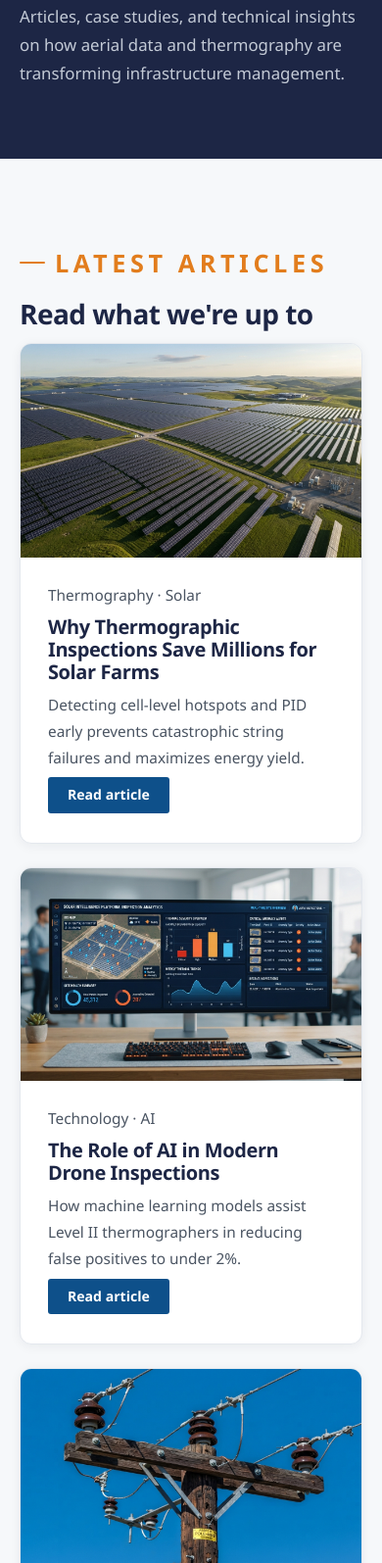
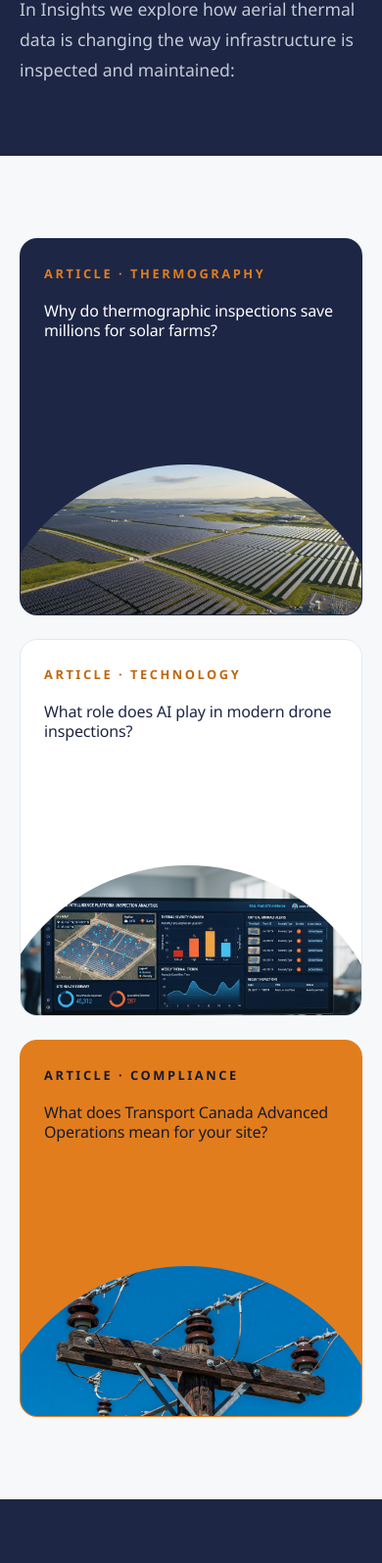
Before and after one commit to fdpazosc/utilisight-corp-side, a website: page blog/index.html in a window 390 px wide. Shown: the part 267-1862 px from the top of the page at 98% size. Drawn offline with Linux system fonts and the light colour scheme; a web font is replaced by a local one.

Commit message:
Adjusting blog articles cards style

```diff
--- /dev/null
+++ b/blog/css/blog.css
@@ -0,0 +1,123 @@
+/* ============================================================
+   UTILISIGHT — Blog listing (carga después de styles.css)
+   Tarjetas "issue": color sólido + titular serif + imagen en círculo.
+   Solo usa la paleta y tipografía del sitio (navy / naranja #E27D1D / Georgia).
+   ============================================================ */
+.blog-page .page-hero .kicker,
+.blog-page .tag {
+  font-size: 0.8rem;
+  letter-spacing: 0.2em;
+  font-weight: 700;
+  text-transform: uppercase;
+}
+.blog-page .page-hero .kicker {
+  color: var(--orange);
+}
+.blog-page .page-hero .kicker::before {
+  display: none;
+}
+.blog-page .page-hero p {
+  font-size: clamp(1.1rem, 1.8vw, 1.35rem);
+  max-width: 60ch;
+}
+
+.issue-grid {
+  display: grid;
+  grid-template-columns: repeat(3, 1fr);
+  gap: 24px;
+}
+
+.issue {
+    height: 100%;
+    width: 100%;
+  position: relative;
+  display: block;
+  overflow: hidden;
+  text-decoration: none;
+  aspect-ratio: 1 / 1.04;
+  border-radius: 18px;
+  padding: clamp(24px, 2.6vw, 32px);
+  border: 1px solid transparent;
+  transition:
+    transform 0.4s var(--e),
+    box-shadow 0.4s var(--e);
+}
+.issue:hover {
+  transform: translateY(-6px);
+  box-shadow: var(--sh-md);
+}
+.issue .tag {
+  display: block;
+  margin-bottom: 18px;
+}
+.issue h3 {
+  position: relative;
+  z-index: 2;
+  font-size: clamp(1rem, 2vw, 1.25rem);
+  font-weight: 400;
+  letter-spacing: -0.01em;
+  line-height: 1.2;
+  color: inherit;
+}
+
+/* imagen recortada en círculo, asoma desde abajo y se corta por los bordes de la tarjeta */
+.dome {
+  position: absolute;
+  left: -10%;
+  right: -8%;
+  top: 60%;
+  aspect-ratio: 1;
+  border-radius: 50%;
+  overflow: hidden;
+  z-index: 1;
+}
+.dome img {
+  object-fit: cover;
+  transition: transform 6s var(--e);
+}
+.issue:hover .dome img {
+  transform: scale(1.08);
+}
+
+/* variantes de color de la marca */
+.c-navy {
+  background: var(--navy);
+  color: #fff;
+}
+.c-light {
+  background: #fff;
+  color: var(--ink);
+  border-color: var(--line);
+}
+.c-orange {
+  background: var(--orange);
+  color: var(--navy-deep);
+}
+.c-navy .tag {
+  color: var(--orange);
+}
+.c-light .tag {
+  color: var(--orange-dark);
+}
+.c-orange .tag {
+  color: var(--navy-deep);
+}
+
+.issue:focus-visible {
+  outline: 3px solid var(--orange);
+  outline-offset: 3px;
+}
+
+@media (max-width: 1000px) {
+  .issue-grid {
+    grid-template-columns: 1fr 1fr;
+  }
+}
+@media (max-width: 640px) {
+  .issue-grid {
+    grid-template-columns: 1fr;
+  }
+  .issue {
+    aspect-ratio: 1 / 1.1;
+  }
+}
--- a/blog/index.html
+++ b/blog/index.html
@@ -4,31 +4,24 @@
 <head>
     <meta charset="UTF-8">
     <meta name="viewport" content="width=device-width, initial-scale=1.0">
-    <title>Blog | Utilisight Corp</title>
-    <meta name="description"
-        content="Insights, case studies, and technical articles on drone inspections, thermography, and asset management from Utilisight Corp.">
-
+    <title>Insights | Utilisight Corp</title>
+    <meta name="description" content="Insights, case studies and technical articles on drone thermal inspections, thermography and asset management from Utilisight Corp.">
     <!-- SEO Y IA PARA BLOG -->
-    <meta property="og:title" content="Utilisight Corp Blog | Drone Inspection Insights">
-    <meta property="og:description"
-        content="Insights, case studies, and technical articles on drone inspections, thermography, and asset management.">
+    <meta property="og:title" content="Utilisight Corp Insights | Drone Inspection Articles">
+    <meta property="og:description" content="Insights, case studies and technical articles on drone inspections, thermography and asset management.">
     <meta property="og:url" content="https://utilisight.ca/blog">
     <meta property="og:type" content="website">
     <script type="application/ld+json">
     {
       "@context": "https://schema.org",
       "@type": "Blog",
-      "name": "Utilisight Corp Blog",
+      "name": "Utilisight Corp Insights",
       "url": "https://utilisight.ca/blog",
-      "publisher": {
-        "@type": "Organization",
-        "name": "Utilisight Corp",
-        "url": "https://utilisight.ca"
-      }
+      "publisher": { "@type": "Organization", "name": "Utilisight Corp", "url": "https://utilisight.ca" }
     }
     </script>
-
     <link rel="stylesheet" href="../css/styles.css">
+    <link rel="stylesheet" href="css/blog.css">
     <link rel="icon" type="image/png" href="../images/utilisight-logo-graphic.png">
 </head>
 
@@ -38,8 +31,6 @@
         <div class="container hdr-in">
             <a href="../" class="logo">
                 <img src="../images/utilisight-logo-graphic.svg" alt="utilisight-logo" class="logo-img">
-                <!-- <img src="images/utilisight-logo-graphic.png" alt="utilisight-logo" class="logo-img"> -->
-                <!-- <span class="logo-text"><span class="utili">UTILI</span><span class="sight">SIGHT</span></span> -->
             </a>
             <nav aria-label="Primary">
                 <ul>
@@ -52,8 +43,7 @@
                 </ul>
             </nav>
             <a href="../contact" class="btn btn-primary btn-sm hdr-cta">Request Inspection</a>
-            <button id="burger" aria-label="Open menu"
-                aria-expanded="false"><span></span><span></span><span></span></button>
+            <button id="burger" aria-label="Open menu" aria-expanded="false"><span></span><span></span><span></span></button>
         </div>
     </header>
 
@@ -67,60 +57,33 @@
         <div class="mnav-foot">ralvares@utilisight.ca · Ontario-wide operations</div>
     </div>
 
-    <main>
+    <main class="blog-page">
         <div class="page-hero">
             <div class="container">
                 <p class="kicker" data-reveal>Insights</p>
-                <h1 data-reveal style="--d:80ms">Utilisight Blog</h1>
-                <p data-reveal style="--d:160ms">Articles, case studies, and technical insights on how aerial data and
-                    thermography are transforming infrastructure management.</p>
+                <h1 data-reveal style="--d:80ms">Utilisight Insights</h1>
+                <p data-reveal style="--d:160ms">In Insights we explore how aerial thermal data is changing the way infrastructure is inspected and maintained:</p>
             </div>
         </div>
 
         <section class="section bg-alt">
             <div class="container">
-                <p class="kicker" data-reveal>Latest articles</p>
-                <h2 class="section-title" data-reveal style="--d:60ms">Read what we're up to</h2>
-
-                <div class="grid-3">
-                    <div class="card svc-card" data-reveal>
-                        <div class="thumb">
-                            <img src="../images/solar.jpg" alt="Solar farm thermography article">
-                        </div>
-                        <div class="svc-body">
-                            <p class="when">Thermography · Solar</p>
-                            <h3>Why Thermographic Inspections Save Millions for Solar Farms</h3>
-                            <p>Detecting cell-level hotspots and PID early prevents catastrophic string failures and
-                                maximizes energy yield.</p>
-                            <a href="thermographic-inspections-solar" class="btn btn-primary btn-sm">Read article</a>
-                        </div>
-                    </div>
-
-                    <div class="card svc-card" data-reveal style="--d:100ms">
-                        <div class="thumb">
-                            <img src="../images/dashboard.jpg" alt="AI drone data article">
-                        </div>
-                        <div class="svc-body">
-                            <p class="when">Technology · AI</p>
-                            <h3>The Role of AI in Modern Drone Inspections</h3>
-                            <p>How machine learning models assist Level II thermographers in reducing false positives to
-                                under 2%.</p>
-                            <a href="ai-drone-inspections" class="btn btn-primary btn-sm">Read article</a>
-                        </div>
-                    </div>
-
-                    <div class="card svc-card" data-reveal style="--d:200ms">
-                        <div class="thumb">
-                            <img src="../images/electric.jpg" alt="Transport Canada regulations article">
-                        </div>
-                        <div class="svc-body">
-                            <p class="when">Compliance · Regulations</p>
-                            <h3>Transport Canada Advanced Operations Explained</h3>
-                            <p>Understanding NAV CANADA authorizations and why certified RPAS pilots matter for your
-                                site safety.</p>
-                            <a href="transport-canada-regulations" class="btn btn-primary btn-sm">Read article</a>
-                        </div>
-                    </div>
+                <div class="issue-grid">
+                    <a class="issue c-navy" href="../blog/thermographic-inspections-solar" data-reveal>
+                        <span class="tag">Article · Thermography</span>
+                        <h3>Why do thermographic inspections save millions for solar farms?</h3>
+                        <div class="dome"><img src="../images/solar.jpg" alt="Solar farm thermography article"></div>
+                    </a>
+                    <a class="issue c-light" href="../blog/ai-drone-inspections" data-reveal style="--d:100ms">
+                        <span class="tag">Article · Technology</span>
+                        <h3>What role does AI play in modern drone inspections?</h3>
+                        <div class="dome"><img src="../images/dashboard.jpg" alt="AI drone data article"></div>
+                    </a>
+                    <a class="issue c-orange" href="../blog/transport-canada-regulations" data-reveal style="--d:200ms">
+                        <span class="tag">Article · Compliance</span>
+                        <h3>What does Transport Canada Advanced Operations mean for your site?</h3>
+                        <div class="dome"><img src="../images/electric.jpg" alt="Transport Canada regulations article"></div>
+                    </a>
                 </div>
             </div>
         </section>
@@ -132,9 +95,7 @@
                     <p>Request a free site assessment. Our team responds within 24 hours.</p>
                 </div>
                 <a href="../contact" class="btn btn-orange" data-reveal style="--d:100ms">Request inspection
-                    <svg width="15" height="15" viewBox="0 0 14 14" fill="none">
-                        <path d="M2 7h9M7 3l4 4-4 4" stroke="currentColor" stroke-width="1.8" />
-                    </svg>
+                    <svg width="15" height="15" viewBox="0 0 14 14" fill="none"><path d="M2 7h9M7 3l4 4-4 4" stroke="currentColor" stroke-width="1.8" /></svg>
                 </a>
             </div>
         </section>
@@ -152,11 +113,9 @@
                 <li><a href="../contact">Contact</a></li>
             </ul>
             <div class="socials">
-                <a href="https://www.instagram.com/utilisight" target="_blank" rel="noopener"
-                    aria-label="Utilisight on Instagram">
+                <a href="https://www.instagram.com/utilisight" target="_blank" rel="noopener" aria-label="Utilisight on Instagram">
                     <svg width="18" height="18" viewBox="0 0 24 24" fill="none" aria-hidden="true">
-                        <rect x="2.5" y="2.5" width="19" height="19" rx="5.5" stroke="currentColor"
-                            stroke-width="1.8" />
+                        <rect x="2.5" y="2.5" width="19" height="19" rx="5.5" stroke="currentColor" stroke-width="1.8" />
                         <circle cx="12" cy="12" r="4.2" stroke="currentColor" stroke-width="1.8" />
                         <circle cx="17.3" cy="6.7" r="1.3" fill="currentColor" />
                     </svg>
```
Also changed, not shown: blog/index_old.html (added, +176 -0 lines), blog/js/blog.js (added, +15 -0 lines).
